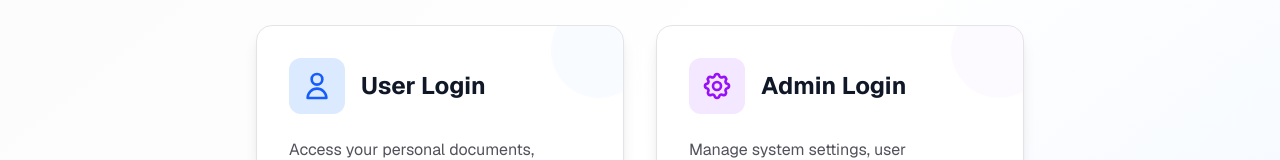
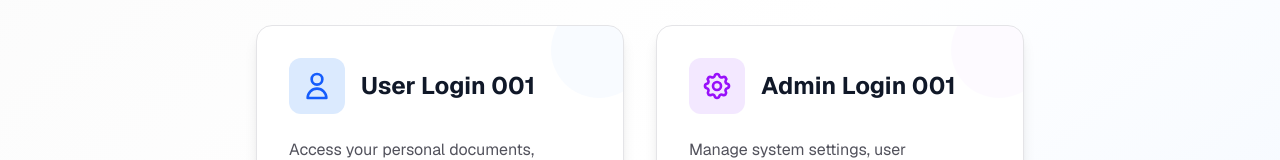
Before and after one commit to nsrdrhitesh/next-hiteshahire, a Next.js app: page / in a window 1280 px wide. Shown: the part 343-503 px from the top of the page. Built offline with nearby package versions, Linux system fonts and the light colour scheme.

Commit message:
First Commit 01

```diff
--- a/src/app/page.tsx
+++ b/src/app/page.tsx
@@ -70,7 +70,7 @@
                       <path strokeLinecap="round" strokeLinejoin="round" strokeWidth="2" d="M16 7a4 4 0 11-8 0 4 4 0 018 0zM12 14a7 7 0 00-7 7h14a7 7 0 00-7-7z" />
                     </svg>
                   </div>
-                  <h2 className="text-2xl font-bold text-gray-900 dark:text-white">User Login</h2>
+                  <h2 className="text-2xl font-bold text-gray-900 dark:text-white">User Login 001</h2>
                 </div>
 
                 <p className="mb-8 text-zinc-600 dark:text-zinc-300">
@@ -105,7 +105,7 @@
                       <path strokeLinecap="round" strokeLinejoin="round" strokeWidth="2" d="M15 12a3 3 0 11-6 0 3 3 0 016 0z" />
                     </svg>
                   </div>
-                  <h2 className="text-2xl font-bold text-gray-900 dark:text-white">Admin Login</h2>
+                  <h2 className="text-2xl font-bold text-gray-900 dark:text-white">Admin Login 001</h2>
                 </div>
 
                 <p className="mb-8 text-zinc-600 dark:text-zinc-300">
```
